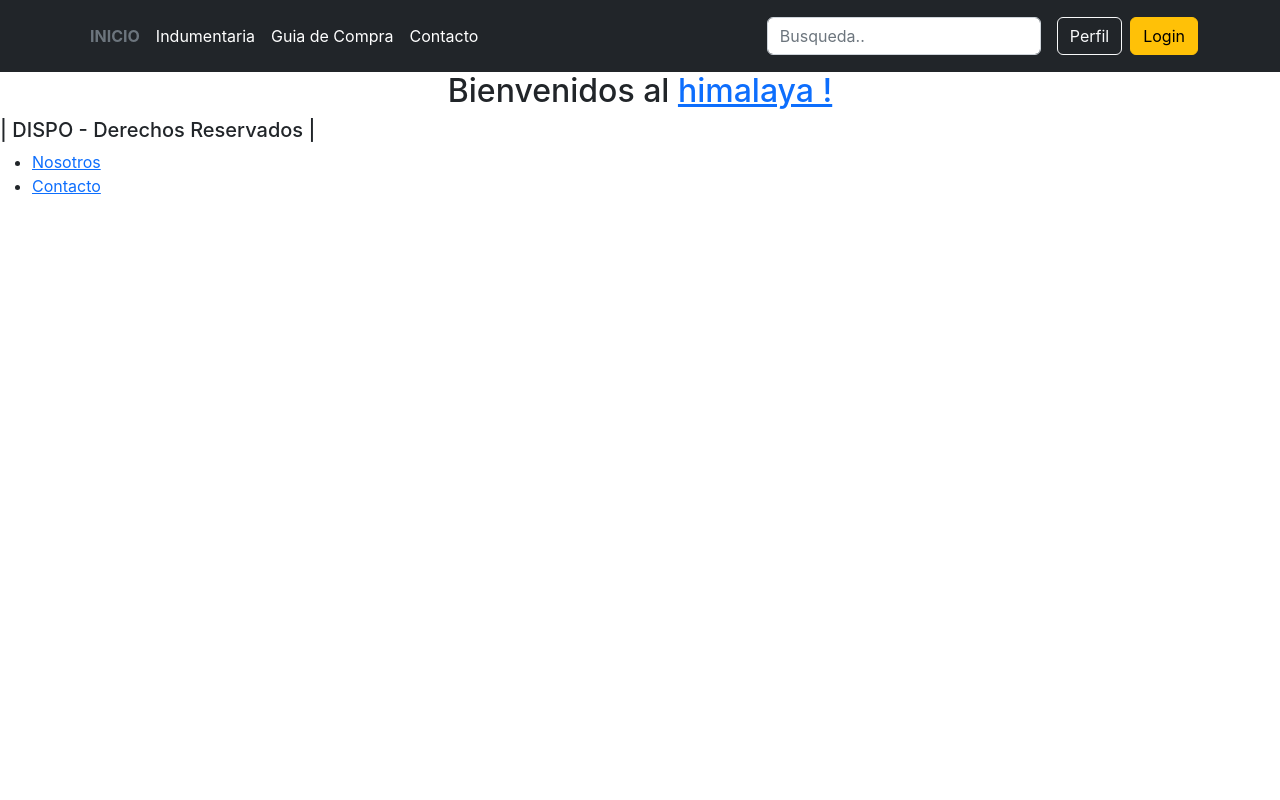
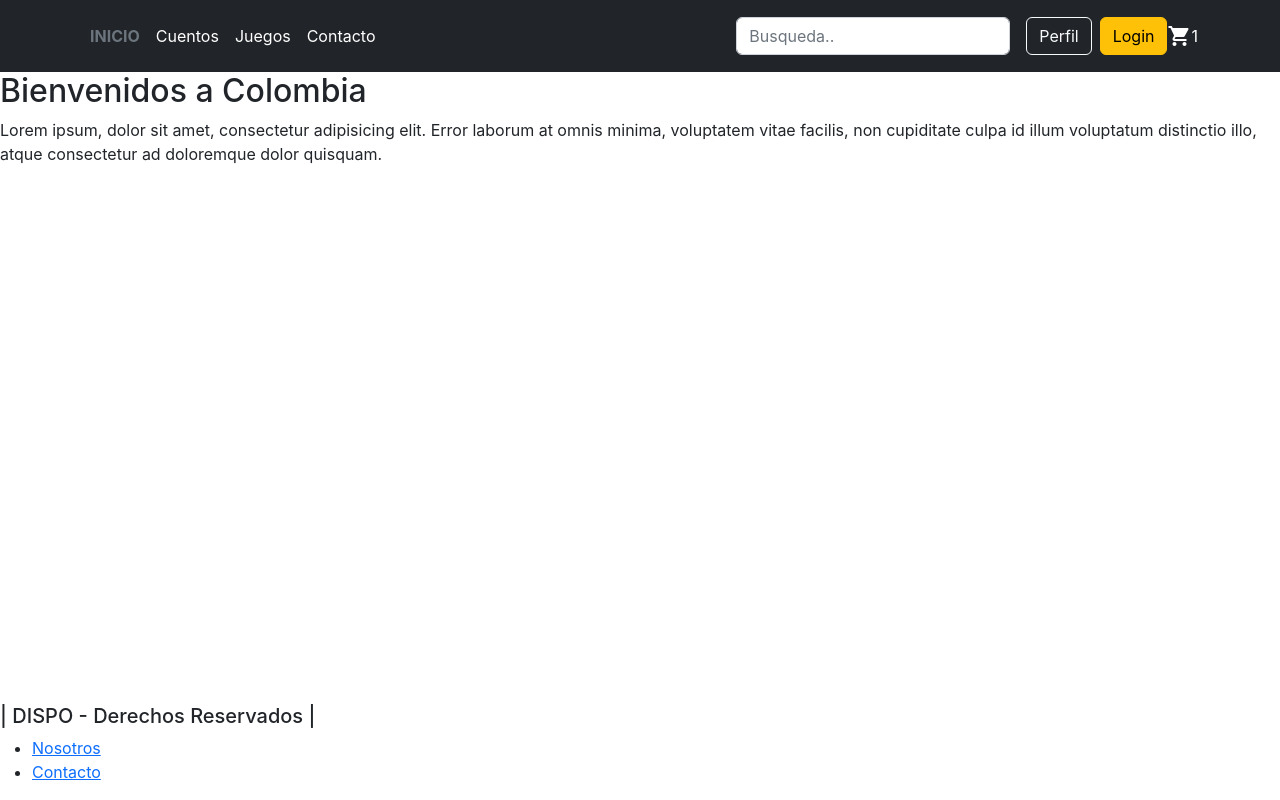
Before and after one commit to AxelCor/React-AxelCordoba, a React (Create React App) app: page / in a window 1280 px wide. Built offline with nearby package versions, Linux system fonts and the light colour scheme.

Commit message:
Agregando saludo, carrito - desafio clase 3

```diff
--- a/public/index.html
+++ b/public/index.html
@@ -27,6 +27,8 @@
     <title>React App</title>
     <!-- CSS only -->
 <link href="https://cdn.jsdelivr.net/npm/bootstrap@5.2.0/dist/css/bootstrap.min.css" rel="stylesheet" integrity="sha384-gH2yIJqKdNHPEq0n4Mqa/HGKIhSkIHeL5AyhkYV8i59U5AR6csBvApHHNl/vI1Bx" crossorigin="anonymous">
+<link href="https://fonts.googleapis.com/icon?family=Material+Icons"
+      rel="stylesheet">
   </head>
   <body>
     <noscript>You need to enable JavaScript to run this app.</noscript>
--- a/src/App.js
+++ b/src/App.js
@@ -4,14 +4,17 @@ import './App.css';
 import Header from './components/Header/Header';
 import Footer from './components/Footer/Footer';
 import Main from './components/Main/Main';
+import ItemListContainer from './components/ItemListContainer/ItemListContainer';
 
 
 const App = () => {
+  const saludo = 'Bienvenidos a Colombia'
+
 return(
       <>
         <Header/>
         <Main/>
-
+        <ItemListContainer saludo={saludo}/>
         <Footer/>
       </>
 );
--- a/src/components/Footer/Footer.js
+++ b/src/components/Footer/Footer.js
@@ -2,7 +2,7 @@ import Navbar from '../Navbar/Navbar';
 
 const Footer = () => {
 		return (
-				 <footer style={{position: 'absolute'}}>
+				 <footer style={{position: 'absolute',bottom: '0px'}}>
           <h5>| DISPO - Derechos Reservados |</h5>
           <Navbar/>
         </footer>
--- /dev/null
+++ b/src/components/Header/CartWidget.jsx
@@ -0,0 +1,9 @@
+
+
+export const CartWidget = () => {
+		return (
+    <>
+		<span className='material-icons'>shopping_cart</span>
+				<span>1</span>
+			</>);
+};
--- a/src/components/Header/Header.js
+++ b/src/components/Header/Header.jsx
@@ -1,4 +1,4 @@
-
+import {CartWidget} from './CartWidget';
 
 const Header = () => {
 		return (
@@ -7,8 +7,8 @@ const Header = () => {
       <div class="d-flex flex-wrap align-items-center justify-content-center justify-content-lg-start">
         <ul class="nav col-12 col-lg-auto me-lg-auto mb-2 justify-content-center mb-md-0 navBar">
           <li><a href="index.html" class="nav-link px-2 fw-bold text-secondary">INICIO</a></li>
-          <li><a href="./pages/indumentaria.html" class="nav-link px-2 text-white">Indumentaria</a></li>
-          <li><a href="./pages/comprando.html" class="nav-link px-2 text-white">Guia de Compra</a></li>
+          <li><a href="./pages/indumentaria.html" class="nav-link px-2 text-white">Cuentos</a></li>
+          <li><a href="./pages/comprando.html" class="nav-link px-2 text-white">Juegos</a></li>
           <li><a href="./pages/contacto.html" class="nav-link px-2 text-white">Contacto</a></li>
         </ul>
         <form class="col-12 col-lg-auto mb-3 mb-lg-0 me-lg-3">
@@ -17,9 +17,10 @@ const Header = () => {
         <div class="text-end">
           <a href="./pages/usuario.html"><button type="button" class="btn btn-outline-light me-2">Perfil</button></a>
           <a href="./pages/login.html"><button type="button" class="btn btn-warning">Login</button></a>
-        </div>
+        </div><CartWidget/>
       </div>
     </div>
+
   </header>
 
 			);
--- /dev/null
+++ b/src/components/ItemListContainer/ItemListContainer.jsx
@@ -0,0 +1,11 @@
+const ItemListContainer = ({saludo}) => {
+		return (
+				  <>
+            <h2>{saludo}</h2>
+            <p>Lorem ipsum, dolor sit amet, consectetur adipisicing elit. Error laborum at omnis minima, voluptatem vitae facilis, non cupiditate culpa id illum voluptatum distinctio illo, atque consectetur ad doloremque dolor quisquam.</p>
+          </>
+
+			);
+};
+
+export default ItemListContainer;
--- a/src/components/Main/Main.js
+++ b/src/components/Main/Main.js
@@ -1,8 +1,10 @@
+
+
 const Main = () => {
 		return (
 				  <main className='contenedor-main'>
           <section>
-            <h2>Bienvenidos al <a href="https://www.google.com/search?gs_ssp=eJzj4tDP1TewTM8pN2D04sjIzE3MSaxMBAA9lgZa&q=himalaya&rlz=1C1VDKB_esAR947AR947&oq=himala&aqs=chrome.1.69i57j46i433i512j0i433i512j0i131i433i512l2j0i512l4.2015j0j7&sourceid=chrome&ie=UTF-8">himalaya !</a></h2>
+
           </section>
         </main>
 
```
